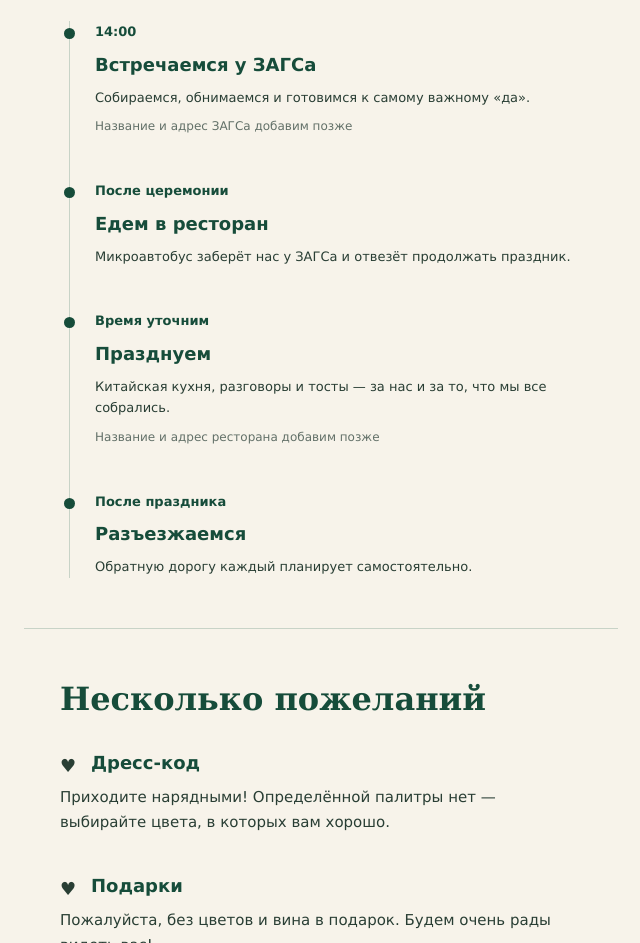
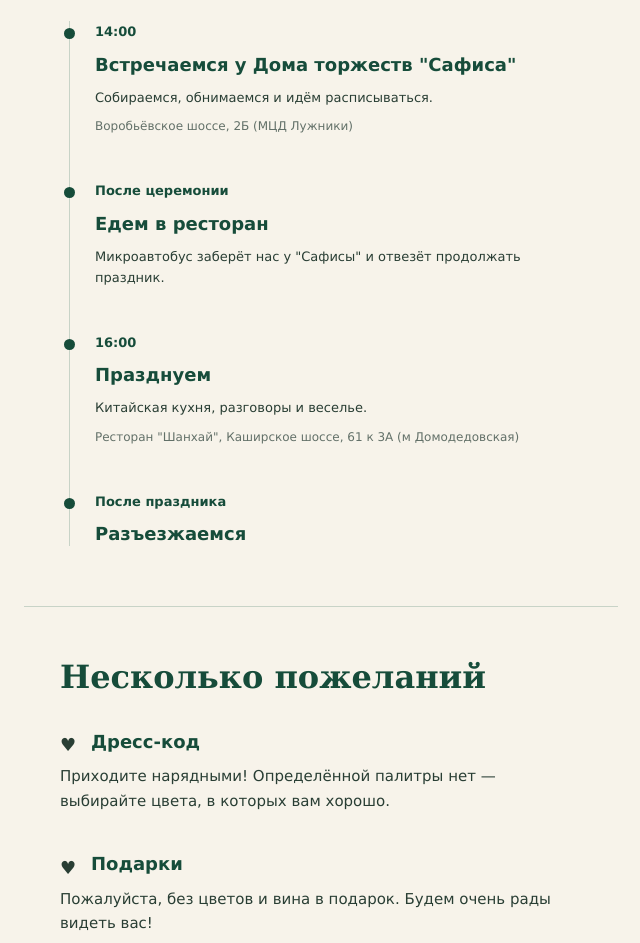
Before and after one commit to aprisyazhnyuk/wedding_invitation, a plain HTML site: page docs/index.html in a window 1280 px wide. Shown: the part 704-1647 px from the top of the page, without its empty margins (319-959 px from the left). Drawn offline with Linux system fonts and the light colour scheme.

Commit message:
Revise RSVP date and program schedule
Updated RSVP deadline and added new event details.

```diff
--- a/docs/index.html
+++ b/docs/index.html
@@ -1,15 +1,15 @@
 <!doctype html>
 <html lang="ru"><head><meta charset="UTF-8"><meta name="viewport" content="width=device-width,initial-scale=1"><meta name="theme-color" content="#f7f3ea"><meta name="description" content="Диана и Антон приглашают разделить с ними этот день. 7 ноября 2026."><title>Диана и Антон · 07.11.2026</title><link rel="stylesheet" href="./style.css"><script defer src="./config.js"></script><script defer src="./app.js"></script></head>
 <body><main class="invitation">
-<section class="cover" aria-label="Приглашение Дианы и Антона"><h1 class="sr-only">Диана и Антон — мы женимся! 7 ноября 2026</h1><img src="./assets/wedding-cover.png" width="1055" height="1491" alt="Диана и Антон держат цифры 07.11, а между ними от счастья прыгает кошка Луна. Приглашаем разделить с нами этот день." fetchpriority="high"><div class="cover-action"><a class="button" href="#rsvp">Ответить на приглашение</a><p class="muted deadline">Ждём ответ до 24 октября включительно</p></div></section>
+<section class="cover" aria-label="Приглашение Дианы и Антона"><h1 class="sr-only">Диана и Антон — мы женимся! 7 ноября 2026</h1><img src="./assets/wedding-cover.png" width="1055" height="1491" alt="Диана и Антон держат цифры 07.11, а между ними от счастья прыгает кошка Луна. Приглашаем разделить с нами этот день." fetchpriority="high"><div class="cover-action"><a class="button" href="#rsvp">Ответить на приглашение</a><p class="muted deadline">Ждём ответ до 23 октября включительно</p></div></section>
 <nav class="section-nav" aria-label="Разделы приглашения"><a href="#program">Программа</a><span aria-hidden="true">·</span><a href="#wishes">Пожелания</a><span aria-hidden="true">·</span><a href="#rsvp">Анкета</a></nav>
 <section class="section" id="program"><h2>Программа дня</h2><ol class="timeline">
-<li><p class="event-time">14:00</p><h3>Встречаемся у ЗАГСа</h3><p>Собираемся, обнимаемся и готовимся к самому важному «да».</p><p class="muted place">Название и адрес ЗАГСа добавим позже</p></li>
-<li><p class="event-time">После церемонии</p><h3>Едем в ресторан</h3><p>Микроавтобус заберёт нас у ЗАГСа и отвезёт продолжать праздник.</p></li>
-<li><p class="event-time">Время уточним</p><h3>Празднуем</h3><p>Китайская кухня, разговоры и тосты — за нас и за то, что мы все собрались.</p><p class="muted place">Название и адрес ресторана добавим позже</p></li>
-<li><p class="event-time">После праздника</p><h3>Разъезжаемся</h3><p>Обратную дорогу каждый планирует самостоятельно.</p></li></ol></section>
+<li><p class="event-time">14:00</p><h3>Встречаемся у Дома торжеств "Сафиса"</h3><p>Собираемся, обнимаемся и идём расписываться.</p><p class="muted place">Воробьёвское шоссе, 2Б (МЦД Лужники)</p></li>
+<li><p class="event-time">После церемонии</p><h3>Едем в ресторан</h3><p>Микроавтобус заберёт нас у "Сафисы" и отвезёт продолжать праздник.</p></li>
+<li><p class="event-time">16:00</p><h3>Празднуем</h3><p>Китайская кухня, разговоры и веселье.</p><p class="muted place">Ресторан "Шанхай", Каширское шоссе, 61 к 3А (м Домодедовская)</p></li>
+<li><p class="event-time">После праздника</p><h3>Разъезжаемся</h3></li></ol></section>
 <section class="section wishes" id="wishes"><h2>Несколько пожеланий</h2><div><h3><span aria-hidden="true" class="heart">♥</span>Дресс-код</h3><p>Приходите нарядными! Определённой палитры нет — выбирайте цвета, в которых вам хорошо.</p></div><div><h3><span aria-hidden="true" class="heart">♥</span>Подарки</h3><p>Пожалуйста, без цветов и вина в подарок. Будем очень рады видеть вас!</p></div></section>
-<section class="section" id="rsvp"><h2>Будете с нами?</h2><p>Ответьте до 24 октября включительно.<br>Отдельная анкета для каждого гостя.</p>
+<section class="section" id="rsvp"><h2>Будете с нами?</h2><p>Ответьте до 23 октября включительно.<br>Отдельная анкета для каждого гостя.</p>
 <noscript><p>Для отправки анкеты включите JavaScript в браузере.</p></noscript>
 <div id="success" class="success" role="status" hidden><h3>Спасибо, ответ получили!</h3><p id="success-text"></p><button type="button" class="secondary" id="edit">Изменить ответ</button><button type="button" class="secondary" id="another">Заполнить за другого гостя</button></div>
 <form id="rsvp-form" class="rsvp-form">
```
